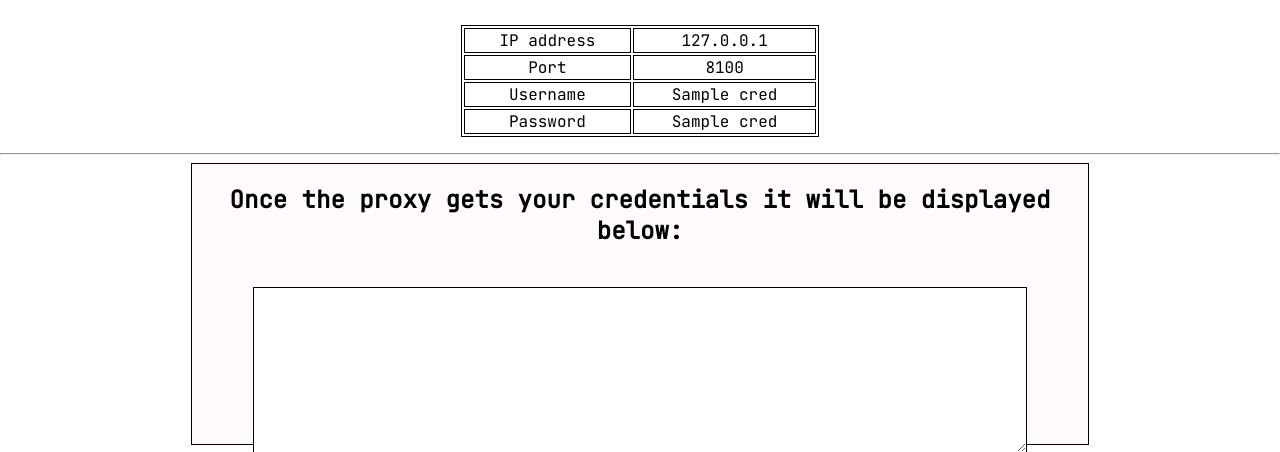
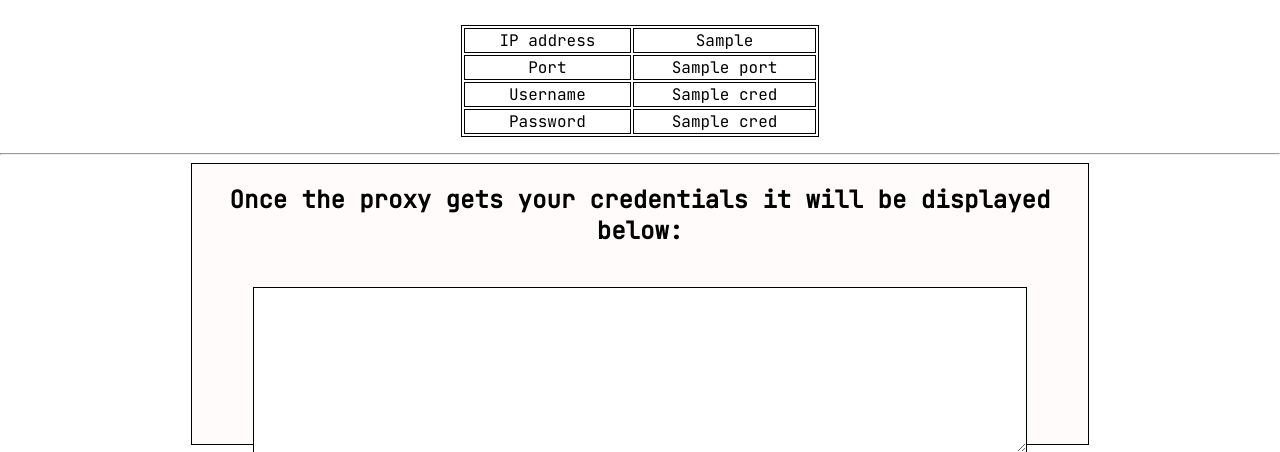
Before and after one commit to quintindunn/LapseRefreshTokenSniffer, a Flask app: template webserver/templates/status.html in a window 1280 px wide. Shown: the part 525-977 px from the top of the page. Run offline with Flask 3, Linux system fonts and the light colour scheme; the template is opened without the code that fills it: most values are stand-ins (such as "Sample title", 1, 10 or a date in 2020); parts of the project's set-up code (start-up, migrations or seed data) failed here and were passed over.

Commit message:
Added passing ip/port to /proxy/status

```diff
--- a/webserver/server.py
+++ b/webserver/server.py
@@ -141,7 +141,9 @@ def proxy_status_frontend(pk_port: int):
     if verify:
         return verify
     ctx = {
-        'creds': request.args.get("authorization").split(":")
+        'creds': request.args.get("authorization").split(":"),
+        'ip': request.server[0],
+        'port': pk_port
     }
     return render_template("status.html", **ctx)
 
--- a/webserver/templates/status.html
+++ b/webserver/templates/status.html
@@ -6,11 +6,11 @@
 {% endblock head %}
 
 {% block content %}
-    <input type="hidden" id="p-ip" value="127.0.0.1">
-    <input type="hidden" id="p-port" value="8100">
+    <input type="hidden" id="p-ip" value="{{ ip }}">
+    <input type="hidden" id="p-port" value="{{ port }}">
     <input type="hidden" id="p-username" value="{{ creds.0 }}">
     <input type="hidden" id="p-password" value="{{ creds.1 }}">
-    <input type="hidden" id="endpoint" value="{{ url_for("check_proxy_status", pk_port=8100) }}">
+    <input type="hidden" id="endpoint" value="{{ url_for("check_proxy_status", pk_port=port) }}">
     <div class="info">
         <h1>Your proxy has been generated!</h1>
     </div>
@@ -22,11 +22,11 @@
         <table>
             <tr>
                 <td>IP address</td>
-                <td>127.0.0.1</td>
+                <td>{{ ip }}</td>
             </tr>
             <tr>
                 <td>Port</td>
-                <td>8100</td>
+                <td>{{ port }}</td>
             </tr>
             <tr>
                 <td>Username</td>
```
